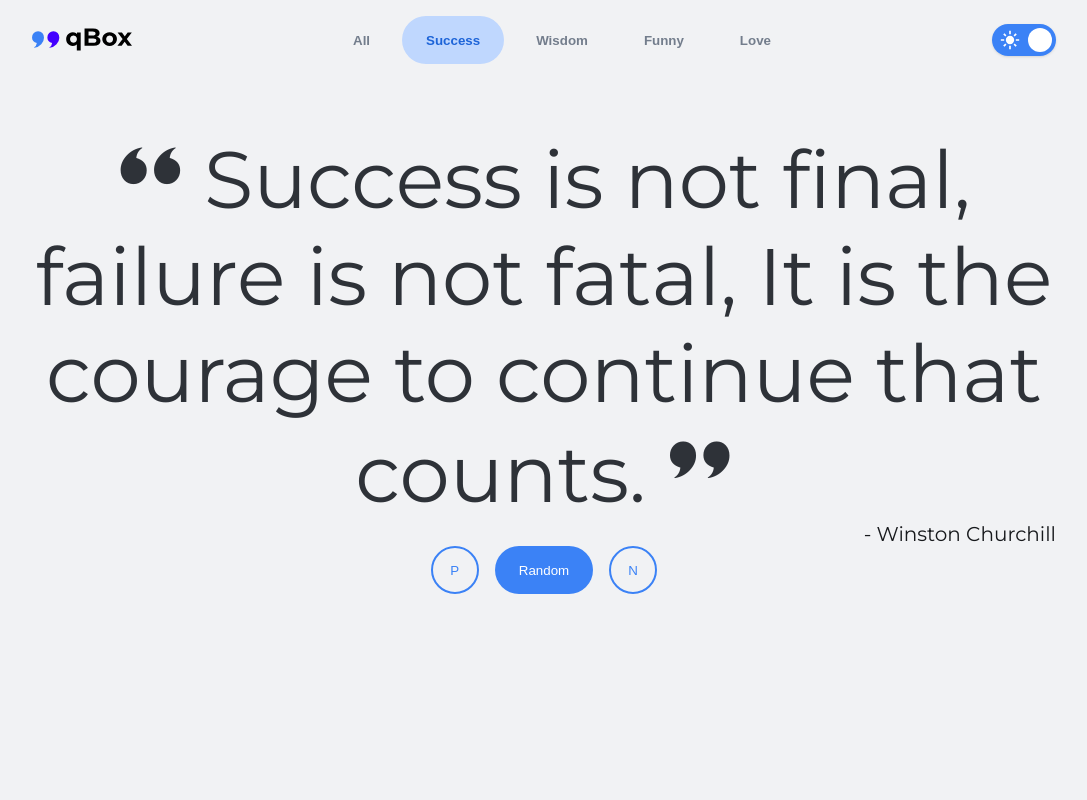
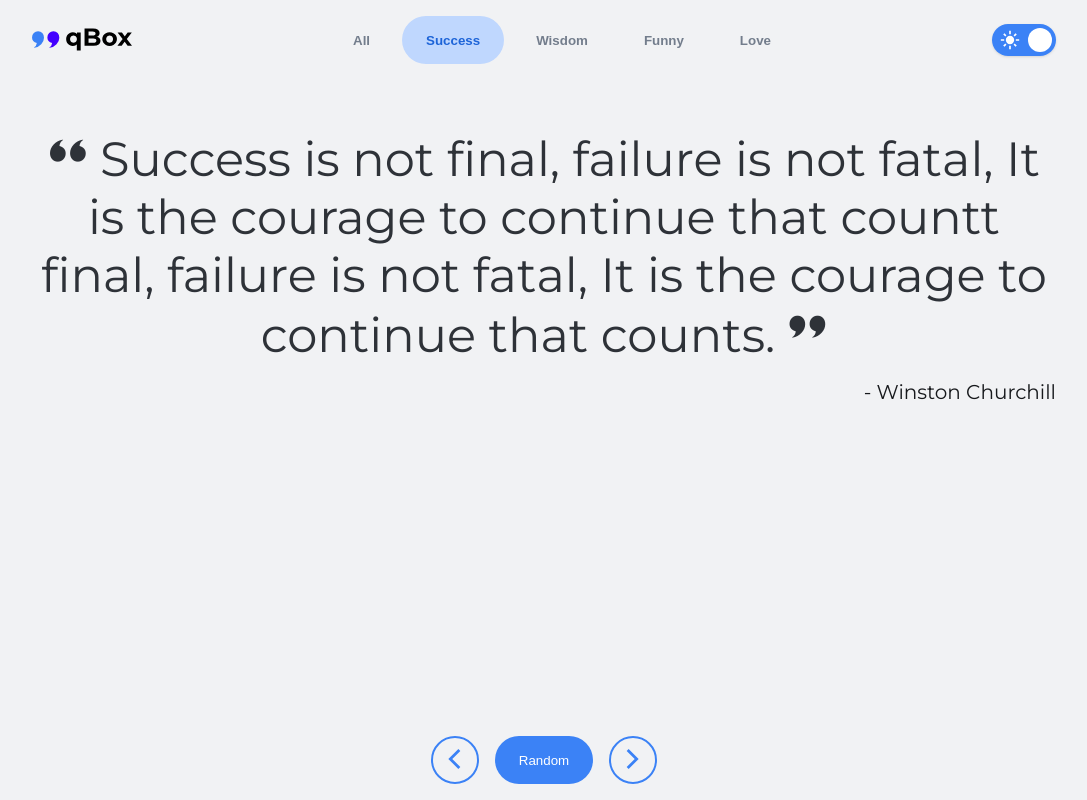
Before and after one commit to rizwanahamadcodes/quotes-generator, a plain HTML site: page index.html in a window 1280 px wide. Shown: the whole page, without its empty margins (96-1183 px from the left). Drawn offline with Linux system fonts and the light colour scheme.

Commit message:
switched the main layout to nav main footer layout

```diff
--- a/css/styles.css
+++ b/css/styles.css
@@ -59,11 +59,14 @@
 }
 html,
 body {
+    height: 100%;
+}
+html,
+body {
     font-family: "Montserrat", "Calibri", "sans-serif";
-    min-height: 100vh;
     background-color: var(--gray-50);
-}
-body {
+    display: flex;
+    flex-direction: column;
 }
 .dark body {
     background-color: var(--gray-950);
@@ -326,11 +329,14 @@ body {
 .quote-wrapper {
     display: flex;
     flex-direction: column;
+    /* justify-content: center; */
+    flex-grow: 1;
 }
 .quote {
-    font-size: 5rem;
+    font-size: 3rem;
     text-align: center;
     color: var(--gray-800);
+    margin-bottom: 1rem;
 }
 .dark .quote {
     color: var(--gray-200);
@@ -350,17 +356,28 @@ body {
     transform: rotate(180deg);
 }
 .main {
+    flex-grow: 1;
+    overflow-y: auto;
 }
+.main::-webkit-scrollbar {
+    width: 4px;
+}
+.main::-webkit-scrollbar-thumb {
+    background-color: var(--gray-500);
+    border-radius: 999px;
+}
+
 .main .container {
     padding: 3rem 0;
-    height: calc(100vh - var(--nav-height));
     display: flex;
     flex-direction: column;
 }
 .controls-wrapper {
+    height: var(--nav-height);
     display: flex;
+    align-items: center;
+    justify-content: center;
     gap: 1rem;
-    justify-content: center;
 }
 .btn {
     height: 3rem;
--- a/index.html
+++ b/index.html
@@ -124,7 +124,8 @@
                     <p class="quote">
                         <span class="quotation-mark">“</span>
                         Success is not final, failure is not fatal, It is the
-                        courage to continue that counts.
+                        courage to continue that countt final, failure is not
+                        fatal, It is the courage to continue that counts.
                         <span class="quotation-mark">”</span>
                     </p>
                     <p class="author-wrapper">
@@ -132,13 +133,20 @@
                         <span>Winston Churchill</span>
                     </p>
                 </div>
-                <div class="controls-wrapper">
-                    <button class="btn btn-outline btn-round">P</button>
-                    <button class="btn">Random</button>
-                    <button class="btn btn-outline btn-round">N</button>
-                </div>
             </div>
         </main>
+
+        <footer>
+            <div class="controls-wrapper">
+                <button class="btn btn-outline btn-round">
+                    <img src="./img/chevron-left-primary.svg" alt="" />
+                </button>
+                <button class="btn">Random</button>
+                <button class="btn btn-outline btn-round">
+                    <img src="./img/chevron-right-primary.svg" alt="" />
+                </button>
+            </div>
+        </footer>
 
         <script src="./js/themeToggler.js"></script>
         <script src="./js/main.js"></script>
```
Also changed, not shown: img/chevron-left-primary.svg (added), img/chevron-right-primary.svg (added).
